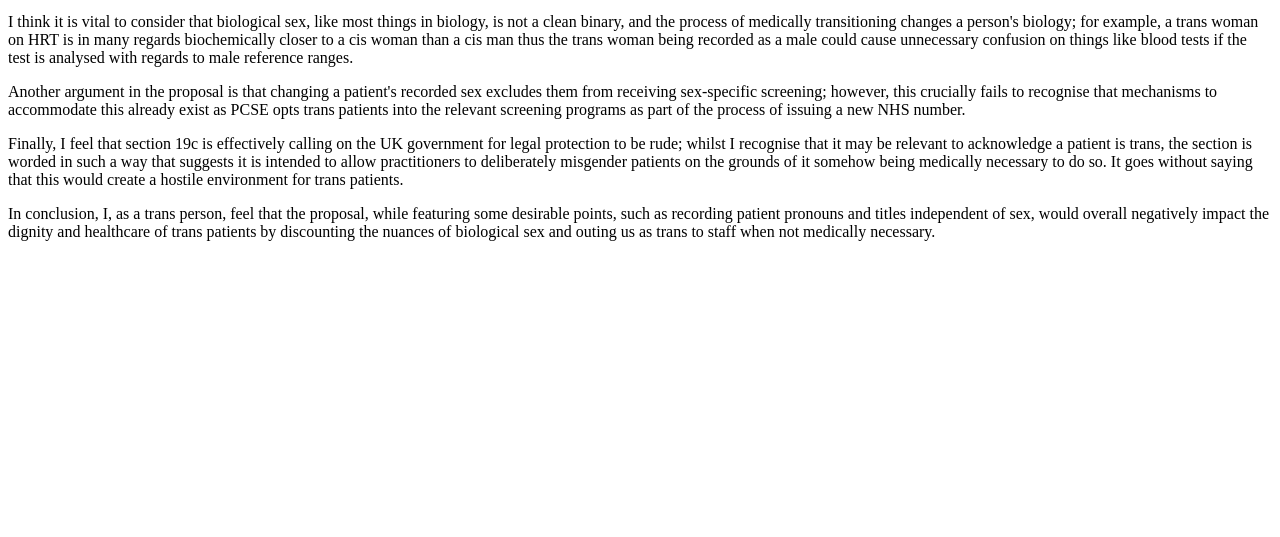
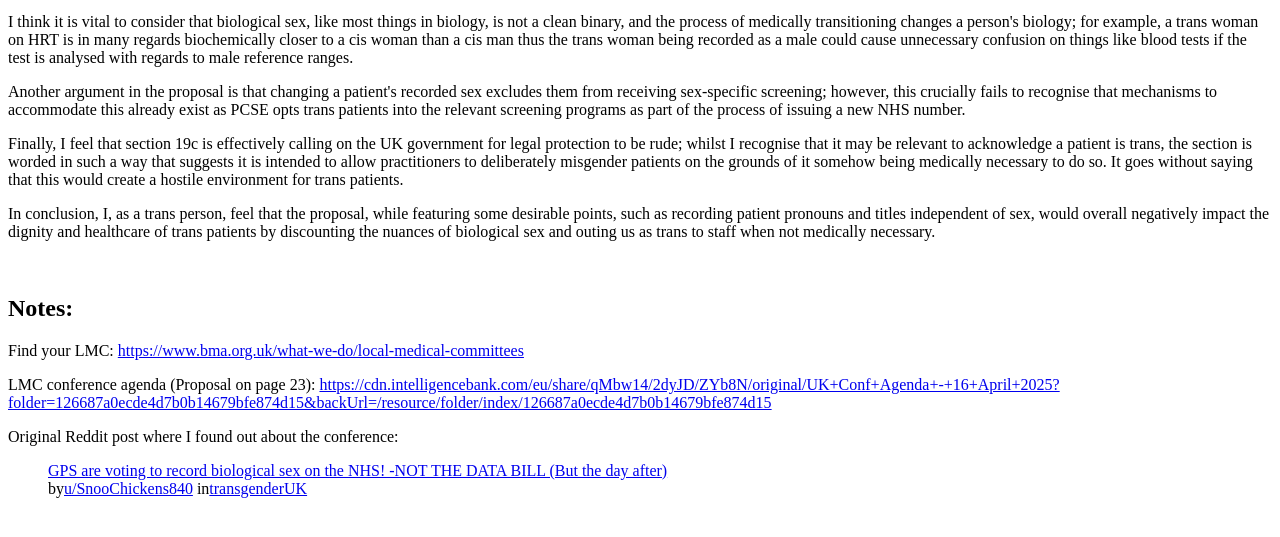
Before and after one commit to sophie-s1/sophie-s1.github.io, a plain HTML site: page LMC-eml.html in a window 1280 px wide. Shown: the part 119-656 px from the top of the page. Drawn offline with Linux system fonts and the light colour scheme.

Commit message:
Update LMC-eml.html

```diff
--- a/LMC-eml.html
+++ b/LMC-eml.html
@@ -11,6 +11,13 @@
 <p>Another argument in the proposal is that changing a patient's recorded sex excludes them from receiving sex-specific screening; however, this crucially fails to recognise that mechanisms to accommodate this already exist as PCSE opts trans patients into the relevant screening programs as part of the process of issuing a new NHS number.</p>
 <p>Finally, I feel that section 19c is effectively calling on the UK government for legal protection to be rude; whilst I recognise that it may be relevant to acknowledge a patient is trans, the section is worded in such a way that suggests it is intended to allow practitioners to deliberately misgender patients on the grounds of it somehow being medically necessary to do so. It goes without saying that this would create a hostile environment for trans patients.</p>
 <p>In conclusion, I, as a trans person, feel that the proposal, while featuring some desirable points, such as recording patient pronouns and titles independent of sex, would overall negatively impact the dignity and healthcare of trans patients by discounting the nuances of biological sex and outing us as trans to staff when not medically necessary.</p>
+<p>&nbsp;</p>
+<h2>Notes:</h2>
+<p>Find your LMC: <a href="https://www.bma.org.uk/what-we-do/local-medical-committees">https://www.bma.org.uk/what-we-do/local-medical-committees</a></p>
+<p>LMC conference agenda (Proposal on page 23): <a href="https://cdn.intelligencebank.com/eu/share/qMbw14/2dyJD/ZYb8N/original/UK+Conf+Agenda+-+16+April+2025?folder=126687a0ecde4d7b0b14679bfe874d15&amp;backUrl=/resource/folder/index/126687a0ecde4d7b0b14679bfe874d15">https://cdn.intelligencebank.com/eu/share/qMbw14/2dyJD/ZYb8N/original/UK+Conf+Agenda+-+16+April+2025?folder=126687a0ecde4d7b0b14679bfe874d15&amp;backUrl=/resource/folder/index/126687a0ecde4d7b0b14679bfe874d15</a></p>
+<p>Original Reddit post where I found out about the conference:</p>
+<blockquote class="reddit-embed-bq" style="height: 316px;" data-embed-height="316"><a href="https://www.reddit.com/r/transgenderUK/comments/1kghfgn/gps_are_voting_to_record_biological_sex_on_the/">GPS are voting to record biological sex on the NHS! -NOT THE DATA BILL (But the day after)</a><br /> by<a href="https://www.reddit.com/user/SnooChickens840/">u/SnooChickens840</a> in<a href="https://www.reddit.com/r/transgenderUK/">transgenderUK</a></blockquote>
+<p>&nbsp;</p>
 
 </body>
 </html>
```
